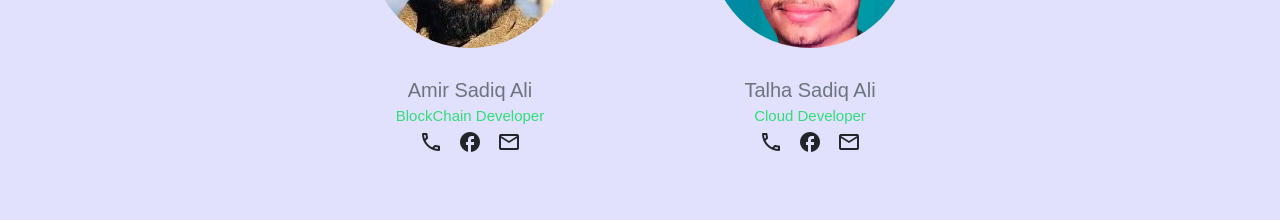
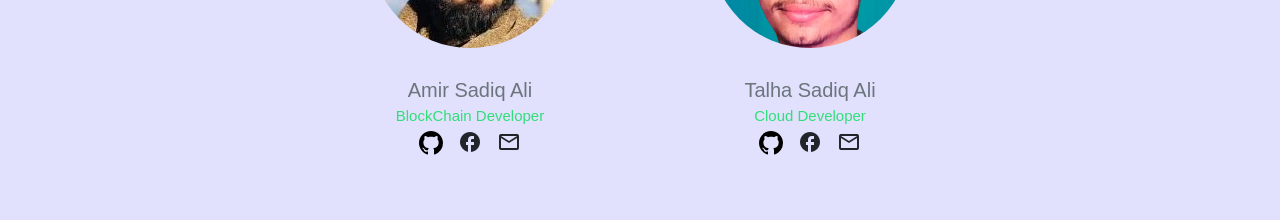
Before and after one commit to faiza203/Portfolio, a React (Create React App) app: page / in a window 1280 px wide. Shown: the part 2240-2460 px from the top of the page. Built offline with nearby package versions, Linux system fonts and the light colour scheme; a web font is replaced by a local one.

Commit message:
Add staff Data

```diff
--- a/src/components/Staff.js
+++ b/src/components/Staff.js
@@ -1,18 +1,5 @@
 import React from "react";
 import "./css/staff.css";
-
-const GoBack = ({ id }) => {
-  return (
-    <button
-      className="btn btn-outline-primary"
-      onClick={() => {
-        return (id = "amir" ? <div></div> : <div></div>);
-      }}
-    >
-      Done
-    </button>
-  );
-};
 
 const Staff = () => {
   return (
@@ -24,20 +11,33 @@
           <h2 className="text-muted mt-5">Amir Sadiq Ali</h2>
           <h4 className=" parrot">BlockChain Developer</h4>
           <div id="amirData">
-            <span className="material-icons-outlined">phone</span>
-            <span className="material-icons-outlined me-4 ms-4">facebook</span>
+            <span>
+              <a href="https://github.com/ammy-bajwa">
+                <svg
+                  class="octicon octicon-mark-github v-align-middle"
+                  height="24"
+                  viewBox="0 0 16 16"
+                  version="1.1"
+                  width="24"
+                  aria-hidden="true"
+                >
+                  <path
+                    fill-rule="evenodd"
+                    d="M8 0C3.58 0 0 3.58 0 8c0 3.54 2.29 6.53 5.47 7.59.4.07.55-.17.55-.38 0-.19-.01-.82-.01-1.49-2.01.37-2.53-.49-2.69-.94-.09-.23-.48-.94-.82-1.13-.28-.15-.68-.52-.01-.53.63-.01 1.08.58 1.23.82.72 1.21 1.87.87 2.33.66.07-.52.28-.87.51-1.07-1.78-.2-3.64-.89-3.64-3.95 0-.87.31-1.59.82-2.15-.08-.2-.36-1.02.08-2.12 0 0 .67-.21 2.2.82.64-.18 1.32-.27 2-.27.68 0 1.36.09 2 .27 1.53-1.04 2.2-.82 2.2-.82.44 1.1.16 1.92.08 2.12.51.56.82 1.27.82 2.15 0 3.07-1.87 3.75-3.65 3.95.29.25.54.73.54 1.48 0 1.07-.01 1.93-.01 2.2 0 .21.15.46.55.38A8.013 8.013 0 0016 8c0-4.42-3.58-8-8-8z"
+                  ></path>
+                </svg>
+              </a>
+            </span>
+            <span className="material-icons-outlined me-4 ms-4">
+              <a href="https://www.facebook.com/amirsadiq.ali.10/photos_albums">
+                facebook
+              </a>
+            </span>
             <span
               className="material-icons-outlined amir-email"
-              onClick={() => {
-               return document.getElementById("amirData").innerHTML = (
-                  <div>
-                    <h1>amirsadiqalisaifi@gmail.com</h1>
-                    <GoBack id="amir"/>
-                  </div>
-                );
-              }}
+              onClick={() => {}}
             >
-              email
+              <a href="mailto:amirsadiqalisaifi@gmail.com"> email</a>
             </span>
           </div>
         </div>
@@ -45,10 +45,30 @@
           <div className="talhaImage backgroundImgDiv"></div>
           <h2 className="text-muted mt-5">Talha Sadiq Ali</h2>
           <h4 className="parrot ">Cloud Developer</h4>
-          <div>
-            <span className="material-icons-outlined">phone</span>
-            <span className="material-icons-outlined me-4 ms-4">facebook</span>
-            <span className="material-icons-outlined">email</span>
+          <div id="talhaData">
+            <span>
+              <a href="https://github.com/MuhammadTalha123">
+                <svg
+                  class="octicon octicon-mark-github v-align-middle"
+                  height="24"
+                  viewBox="0 0 16 16"
+                  version="1.1"
+                  width="24"
+                  aria-hidden="true"
+                >
+                  <path
+                    fill-rule="evenodd"
+                    d="M8 0C3.58 0 0 3.58 0 8c0 3.54 2.29 6.53 5.47 7.59.4.07.55-.17.55-.38 0-.19-.01-.82-.01-1.49-2.01.37-2.53-.49-2.69-.94-.09-.23-.48-.94-.82-1.13-.28-.15-.68-.52-.01-.53.63-.01 1.08.58 1.23.82.72 1.21 1.87.87 2.33.66.07-.52.28-.87.51-1.07-1.78-.2-3.64-.89-3.64-3.95 0-.87.31-1.59.82-2.15-.08-.2-.36-1.02.08-2.12 0 0 .67-.21 2.2.82.64-.18 1.32-.27 2-.27.68 0 1.36.09 2 .27 1.53-1.04 2.2-.82 2.2-.82.44 1.1.16 1.92.08 2.12.51.56.82 1.27.82 2.15 0 3.07-1.87 3.75-3.65 3.95.29.25.54.73.54 1.48 0 1.07-.01 1.93-.01 2.2 0 .21.15.46.55.38A8.013 8.013 0 0016 8c0-4.42-3.58-8-8-8z"
+                  ></path>
+                </svg>
+              </a>
+            </span>
+            <span className="material-icons-outlined me-4 ms-4">
+              <a href="https://www.facebook.com/talha.bajwa.522">facebook</a>
+            </span>
+            <span className="material-icons-outlined">
+              <a href="mailto:mt8825130@gmail.com">email</a>
+            </span>
           </div>
         </div>
       </div>
--- a/src/components/css/about.css
+++ b/src/components/css/about.css
@@ -27,5 +27,6 @@
   }
   .developerImage{
     margin-left: 0 !important;
+    max-width: 100vw;
   }
 }
--- a/src/components/css/staff.css
+++ b/src/components/css/staff.css
@@ -33,6 +33,13 @@
 #amirData span , #talhaData span{
   cursor: pointer;
 }
+#amirData span a, #talhaData span a{
+  text-decoration: none;
+  color: #212529 !important;
+}
+#amirData span a svg, #talhaData span a svg{
+  margin-top: -15px;
+}
 
 @media (max-width: 700px) {
   .staffDetail {
```
